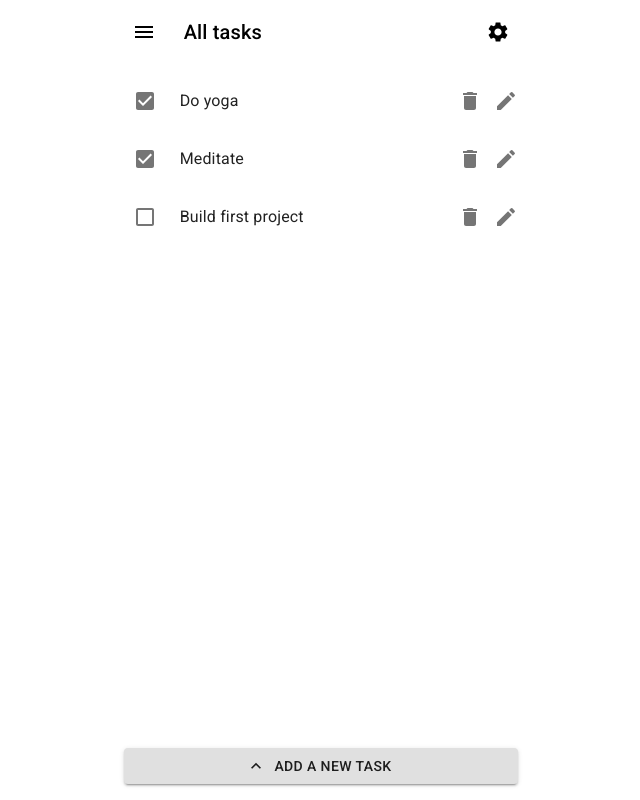
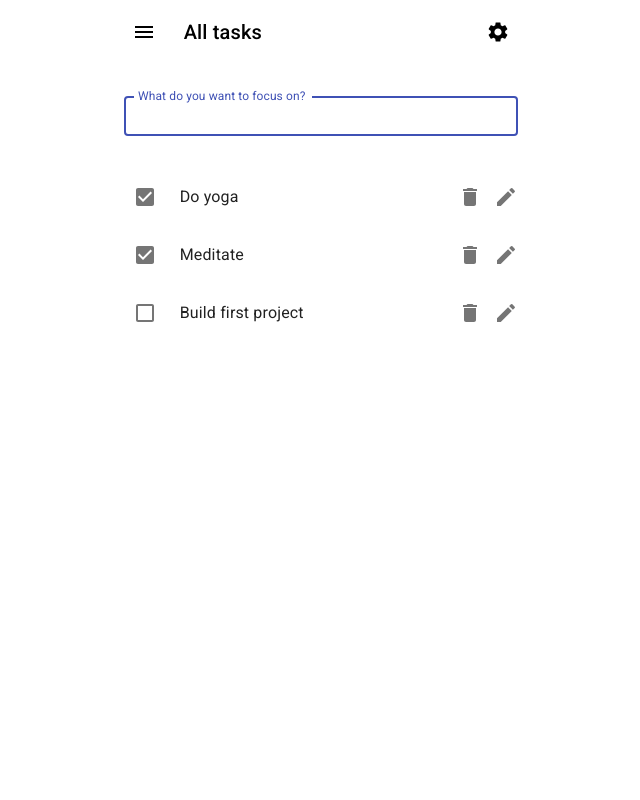
Before and after one commit to ctln12/react-timed-task-tracker, a React (Create React App) app: page /tasks in a window 1280 px wide. Shown: the whole page, without its empty margins (319-959 px from the left). Built offline with nearby package versions, Linux system fonts and the light colour scheme.

Commit message:
Refactor TodoForm and TodoList components

```diff
--- a/src/components/TodoForm.js
+++ b/src/components/TodoForm.js
@@ -1,34 +1,24 @@
 import React from 'react';
-import { Box, Button, IconButton, Paper, TextField, Typography } from '@material-ui/core';
-import { ExpandMore } from '@material-ui/icons';
+import { TextField } from '@material-ui/core';
 import { makeStyles } from '@material-ui/core/styles';
 import useInputState from '../hooks/useInputState';
 
 const useStyles = makeStyles((theme) => ({
-  container: {
+  root: {
     padding: '1rem',
   },
 }));
 
-function TodoForm({ addTodo, toggleIsAdding }) {
+function TodoForm({ addTodo }) {
   const [value, handleChange, reset] = useInputState('');
   const handleSubmit = e => {
     e.preventDefault();
     addTodo(value);
     reset();
-    if (value === "") {
-      toggleIsAdding()
-    }
   }
   const classes = useStyles();
   return (
-    <Paper elevation={2} className={classes.container}>
-      <Box display='flex' justifyContent='center' onClick={() => toggleIsAdding()}>
-        <IconButton aria-label="close">
-          <ExpandMore />
-        </IconButton>
-      </Box>
-      <Typography gutterBottom variant='h5' align='center'>Add a new task</Typography>
+    <div className={classes.root}>
       <form onSubmit={handleSubmit}>
         <TextField
           value={value}
@@ -36,13 +26,11 @@ function TodoForm({ addTodo, toggleIsAdding }) {
           label='What do you want to focus on?'
           variant='outlined'
           margin='normal'
+          size='small'
           autoFocus
           fullWidth />
-        <Button variant="contained" fullWidth type="submit">
-          Save
-        </Button>
       </form>
-    </Paper>
+    </div>
   )
 }
 
--- a/src/components/TodoList.js
+++ b/src/components/TodoList.js
@@ -1,47 +1,15 @@
 import React, { useEffect } from 'react';
-import { Button, Drawer, List, Paper } from '@material-ui/core';
-import { ExpandLess } from '@material-ui/icons';
+import { List, Paper } from '@material-ui/core';
 import { makeStyles } from '@material-ui/core/styles';
-import clsx from 'clsx';
 import useTodoState from '../hooks/useTodoState';
-import useToggleState from '../hooks/useToggleState';
 import TodoItem from './TodoItem';
 import TodoForm from './TodoForm';
 
 const useStyles = makeStyles((theme) => ({
-  BackdropProps: {
-    backgroundColor: 'transparent',
-    height: 'fit-content',
-  },
-  buttonContainer: {
-    padding: '1rem',
-  },
-  collapse: {
-    paddingBottom: '180px',
-  },
-  container: {
-    height: '100%',
-    display: 'flex',
-    flexDirection: 'column',
-    backgroundColor: 'transparent',
-  },
   list: {
     flexGrow: '1',
     overflowY: 'scroll',
-  },
-  modal: {
-    height: 'fit-content',
-  },
-  paper: {
-    display: 'grid',
-    gridTemplateColumns: '4fr 4fr 4fr',
-    backgroundColor: 'transparent',
-    border: 'none',
-    overflow: 'hidden',
-    '& > div': {
-      gridColumnStart: '2',
-      border: '1px solid rgba(0, 0, 0, 0.03)',
-    }
+    maxHeight: 'calc(100vh - 180px)',
   },
 }));
 
@@ -52,30 +20,16 @@ function TodoList() {
     { id: 3, task: 'Build first project', completed: false }
   ];
   const {todos, addTodo, toggleTodo, deleteTodo, editTodo} = useTodoState(initialTodos);
-  const [isAdding, toggleIsAdding] = useToggleState(false);
   useEffect(() => {
     const taskList = document.getElementById('task-list');
     const lastTask = taskList.children[taskList.children.length - 1];
-    if (isAdding) {
-      lastTask.scrollIntoView();
-    }
+    lastTask.scrollIntoView();
   });
-  const toggleDrawer = () => (event) => {
-    if (event.type === 'keydown' && (event.key === 'Tab' || event.key === 'Shift')) {
-      return;
-    }
-
-    toggleIsAdding();
-  };
-  const closeDrawer = () => {
-    if (isAdding) {
-      toggleIsAdding();
-    }
-  }
   const classes = useStyles();
   return (
     <Paper elevation={0} className={classes.container}>
-      <List id="task-list" className={clsx(classes.list, {[classes.collapse]: isAdding})} onClick={() => closeDrawer()}>
+      <TodoForm addTodo={addTodo} />
+      <List id="task-list" className={classes.list}>
         {todos.map(todo => (
           <TodoItem
             key={todo.id}
@@ -86,33 +40,6 @@ function TodoList() {
           />
         ))}
       </List>
-      <Paper elevation={0} >
-        <div id="new-task-btn" className={classes.buttonContainer}>
-          <Button variant="contained" startIcon={<ExpandLess />} fullWidth onClick={toggleDrawer()}>
-            Add a new task
-          </Button>
-        </div>
-        <Drawer
-          id="drawer"
-          anchor='bottom'
-          elevation={0}
-          open={isAdding}
-          onClose={toggleDrawer()}
-          ModalProps={{
-            BackdropProps: {
-              classes: {
-                root: classes.BackdropProps
-              }
-            }
-          }}
-          classes={{
-            paper: classes.paper,
-            modal: classes.modal
-          }}
-        >
-          <TodoForm addTodo={addTodo} toggleIsAdding={toggleIsAdding} />
-        </Drawer>
-      </Paper>
     </Paper>
   )
 }
```
